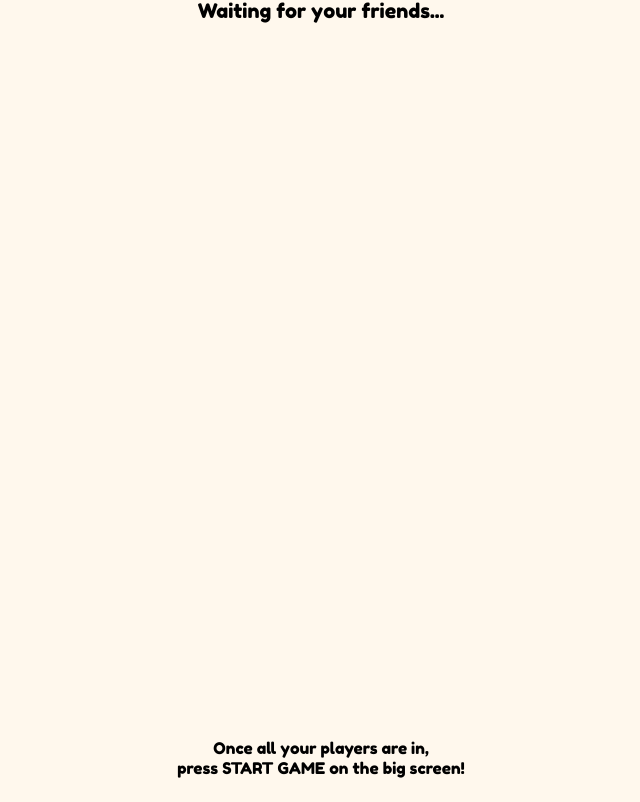
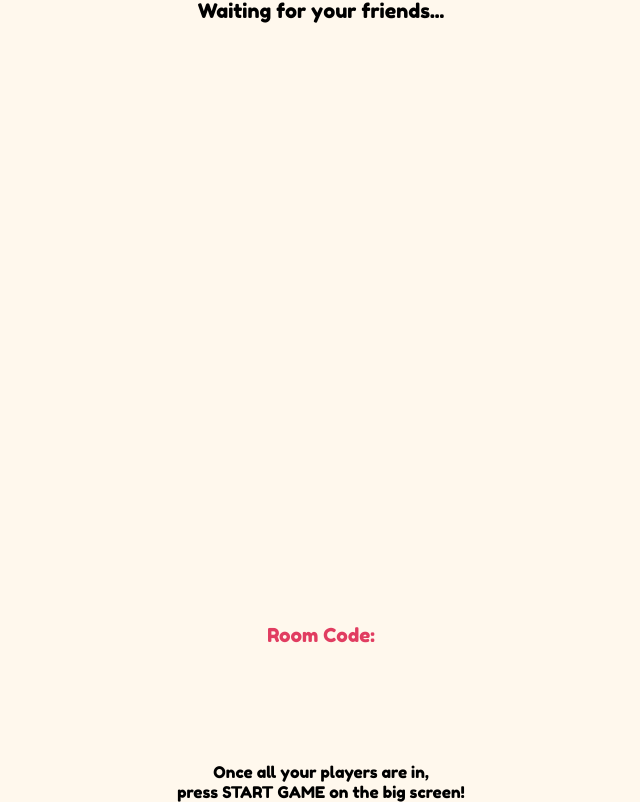
Before and after one commit to nicholasluimy/unity-webRTC, a Vue app: page /confirm-in-game in a window 1280 px wide. Shown: the part 197-999 px from the top of the page, without its empty margins (319-959 px from the left). Before the commit the page ends 975 px from the top, so only its background shows below. Built offline with nearby package versions, Linux system fonts and the light colour scheme; no server answers.

Commit message:
Added roomcode in ConfirminGame screen

```diff
--- a/src/views/ConfirmInGame.vue
+++ b/src/views/ConfirmInGame.vue
@@ -10,7 +10,9 @@
         <img :src="playerAvatar" >
         <div>{{this.playerName}}</div>
     </div>
-
+    <div class="room-code">
+      <span>Room Code: {{this.roomId}}</span>
+    </div>
     <div class="disclaimer">
         <span>Once all your players are in, </span>
         <br/>
@@ -29,13 +31,19 @@
   }
 }
 
+.room-code {
+  font-size: 1.2em;
+  margin-top: 40%;
+  color: #e13d61;
+}
+
 .avatar {
   text-align: center;
   margin-top: 10%;
 }
 .disclaimer {
   text-align: center;
-  margin-top: 50%;
+  margin-top: 10%;
 }
 
 img {
```
